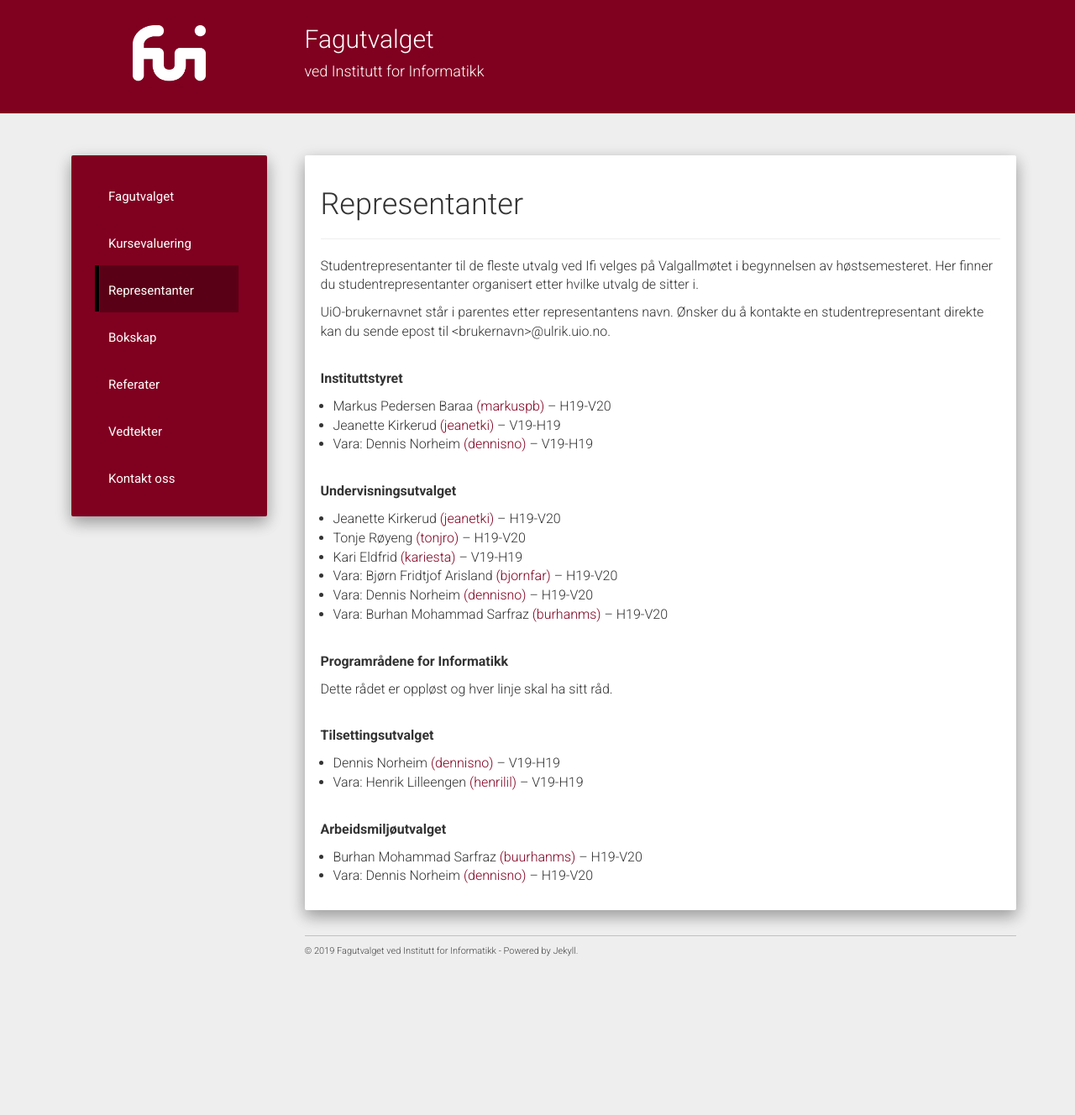
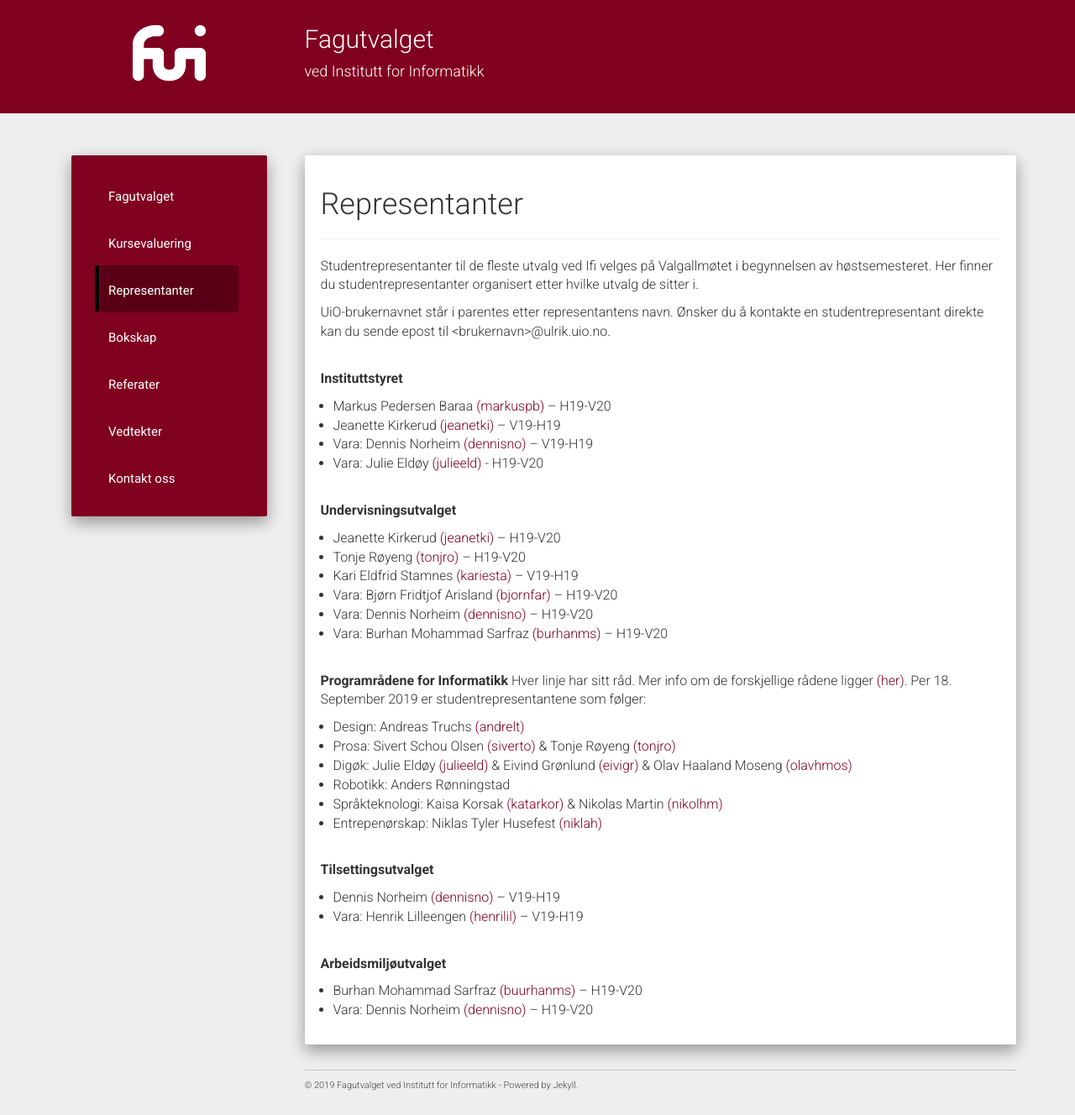
Before and after one commit to fui/fui.github.io, a Jekyll site: the page built from pages/representanter.md, in a window 1280 px wide. Shown: the whole page at 84% size. Built offline with Jekyll 4.4.1, drawn with Linux system fonts in a browser that asks for light colours; nearby versions of some CDN libraries; before the commit the page ends 1168 px from its top, so only the background shows below that.

Commit message:
Lagt til stud.reper for programrådene

```diff
--- a/pages/representanter.md
+++ b/pages/representanter.md
@@ -22,20 +22,26 @@ UiO-brukernavnet står i parentes etter representantens navn. Ønsker du
 * Markus Pedersen Baraa [(markuspb)](mailto:markuspb@ulrik.uio.no) – H19-V20
 * Jeanette Kirkerud [(jeanetki)](mailto:jeanetki@ulrik.uio.no) – V19-H19
 * Vara: Dennis Norheim [(dennisno)](mailto:dennisno@ulrik.uio.no) – V19-H19
+* Vara: Julie Eldøy [(julieeld)](mailto:julieeld@ulrik.uio.no) - H19-V20
 <br><br>
 
 **Undervisningsutvalget**
 * Jeanette Kirkerud [(jeanetki)](mailto:jeanetki@ulrik.uio.no) – H19-V20
 * Tonje Røyeng [(tonjro)](mailto:tonjro@ulrik.uio.no) – H19-V20
-* Kari Eldfrid [(kariesta)](mailto:kariesta@ulrik.uio.no) – V19-H19
+* Kari Eldfrid Stamnes [(kariesta)](mailto:kariesta@ulrik.uio.no) – V19-H19
 * Vara: Bjørn Fridtjof Arisland [(bjornfar)](mailto:bjornfar@ulrik.uio.no) – H19-V20
 * Vara: Dennis Norheim [(dennisno)](mailto:dennisno@ulrik.uio.no) – H19-V20
 * Vara: Burhan Mohammad Sarfraz [(burhanms)](mailto:burhanms@ulrik.uio.no) – H19-V20
 <br><br>
 
 **Programrådene for Informatikk**
-
-Dette rådet er oppløst og hver linje skal ha sitt råd.
+Hver linje har sitt råd. Mer info om de forskjellige rådene ligger [(her)](https://www.mn.uio.no/ifi/om/organisasjon/andreutvalg/programradet/). Per 18. September 2019 er studentrepresentantene som følger:
+* Design: Andreas Truchs [(andrelt)](mailto:andrelt@ulrik.uio.no)
+* Prosa: Sivert Schou Olsen [(siverto)](mailto:siverto@ulrik.uio.no) & Tonje Røyeng [(tonjro)](mailto:tonjro@ulrik.uio.no)
+* Digøk: Julie Eldøy [(julieeld)](mailto:julieeld@ulrik.uio.no) & Eivind Grønlund [(eivigr)](mailto:eivigr@ulrik.uio.no) & Olav Haaland Moseng [(olavhmos)](mailto:olavhmos@ulrik.uio.no)
+* Robotikk: Anders Rønningstad
+* Språkteknologi: Kaisa Korsak [(katarkor)](mailto:katarkor@ulrik.uio.no) & Nikolas Martin [(nikolhm)](mailto:nikolhm@ulrik.uio.no)
+* Entrepenørskap: Niklas Tyler Husefest [(niklah)](mailto:niklah@ulrik.uio.no)
 <br><br>
 
 **Tilsettingsutvalget**
```
